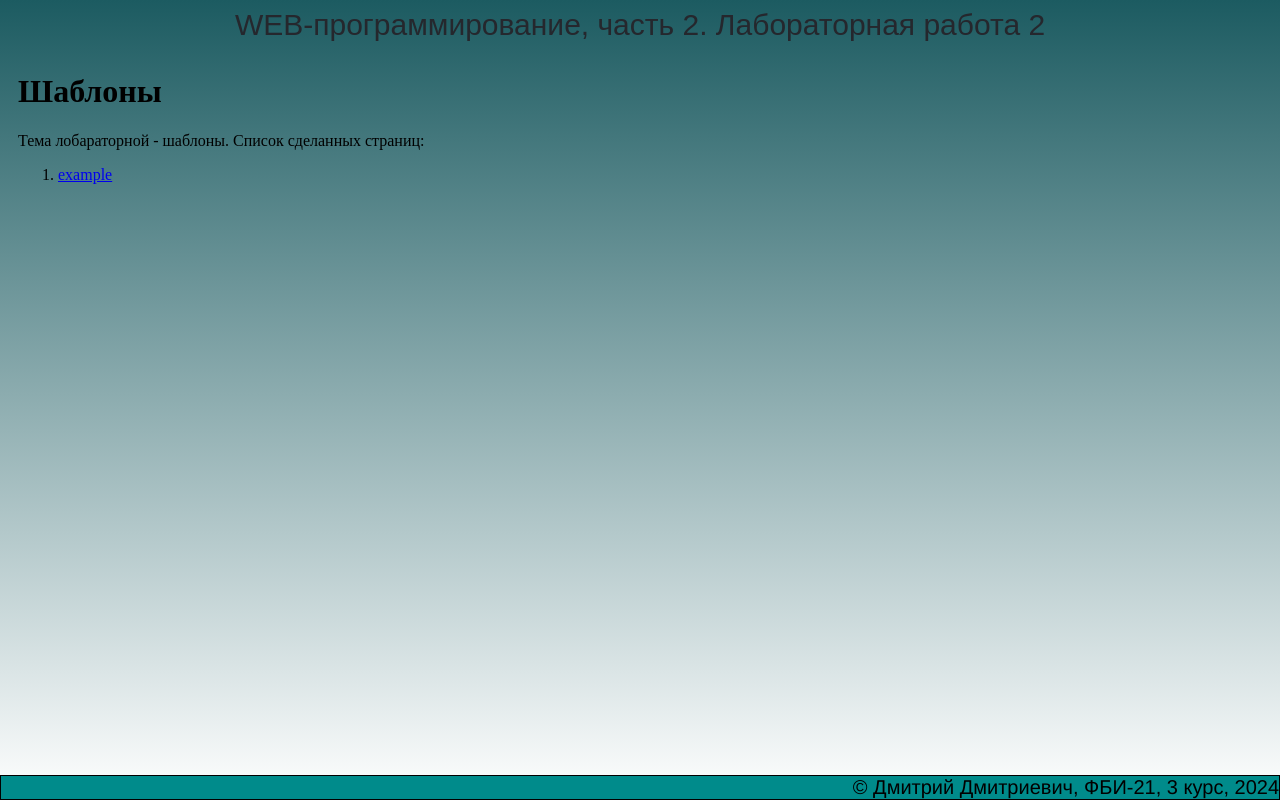
After one commit to Ex11eNTTT/my-labs-2-, a Flask app: page /lab2/ in a window 1280 px wide. The commit adds this page. Run offline with Flask 3, Linux system fonts and the light colour scheme.

Commit message:
Наследование шаблонов

```diff
--- a/app.py
+++ b/app.py
@@ -561,3 +561,7 @@ def example():
     fruits = [{'name':'яблоки', 'price':100},{'name':'груши', 'price':120},{'name':'апельсины', 'price':80},
               {'name':'мандарины', 'price':95},{'name':'манго', 'price':321},]
     return render_template('example.html', name=student, lab=numberlab,  course = numbercourse, group = numbergroup, fruits=fruits)
+
+@app.route('/lab2/')
+def lab2():
+    return render_template('lab2.html')
--- /dev/null
+++ b/templates/base.html
@@ -0,0 +1,20 @@
+<!DOCTYPE html>
+<html lang="en">
+<head>
+    <meta charset="UTF-8">
+    <meta name="viewport" content="width=device-width, initial-scale=1.0">
+    <title>Дмитрий Дмитриевич. {% block lab %}{% endblock %}</title>
+    <link rel="stylesheet" href="{{ url_for('static', filename='main.css') }}">
+</head>
+<body>
+    <header>
+        WEB-программирование, часть 2. {{self.lab()}}
+    </header>
+    <main>
+      {%block main%}{%endblock%}
+    </main>
+    <footer>
+        &copy; Дмитрий Дмитриевич, ФБИ-21, 3 курс, 2024
+    </footer>
+</body>
+</html>
--- a/templates/example.html
+++ b/templates/example.html
@@ -3,7 +3,7 @@
 <head>
     <meta charset="UTF-8">
     <meta name="viewport" content="width=device-width, initial-scale=1.0">
-    <title>Document</title>
+    <title>{%if name%}{{name}}{% else %}КТО-ТО{% endif %}</title>
     <link rel="stylesheet" href="{{ url_for('static', filename='main.css') }}">
 </head>
 <body>
--- /dev/null
+++ b/templates/lab2.html
@@ -0,0 +1,13 @@
+{% extends "base.html" %}
+{%block lab%}Лабораторная работа 2{%endblock%}
+
+
+{%block main%}
+    <h1>Шаблоны</h1>
+    <div>Тема лобараторной - шаблоны. Список сделанных страниц:</div>
+    <ol>
+        <li>
+            <a href="/lab2/example">example</a>
+        </li>
+    </ol>
+{%endblock%}
```
